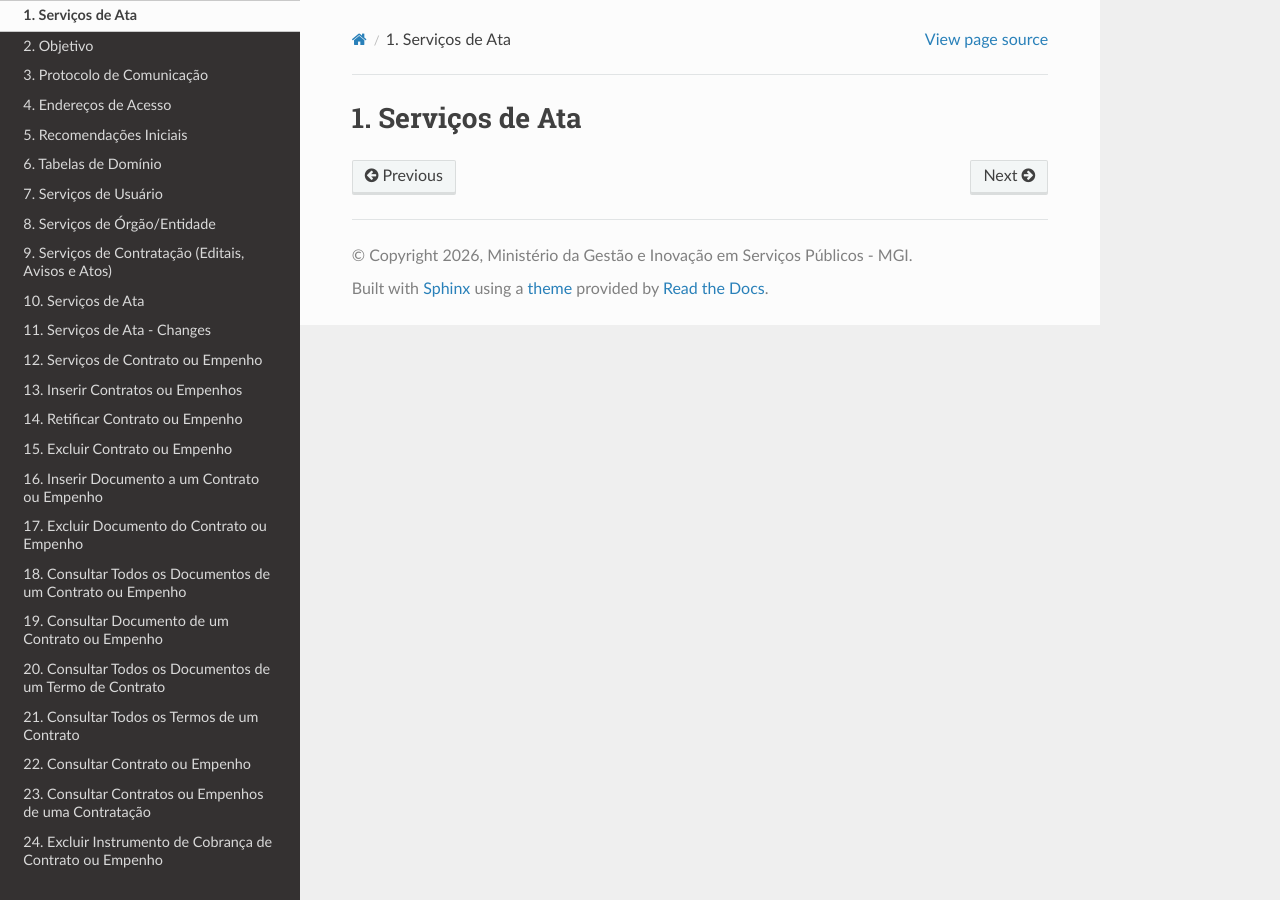
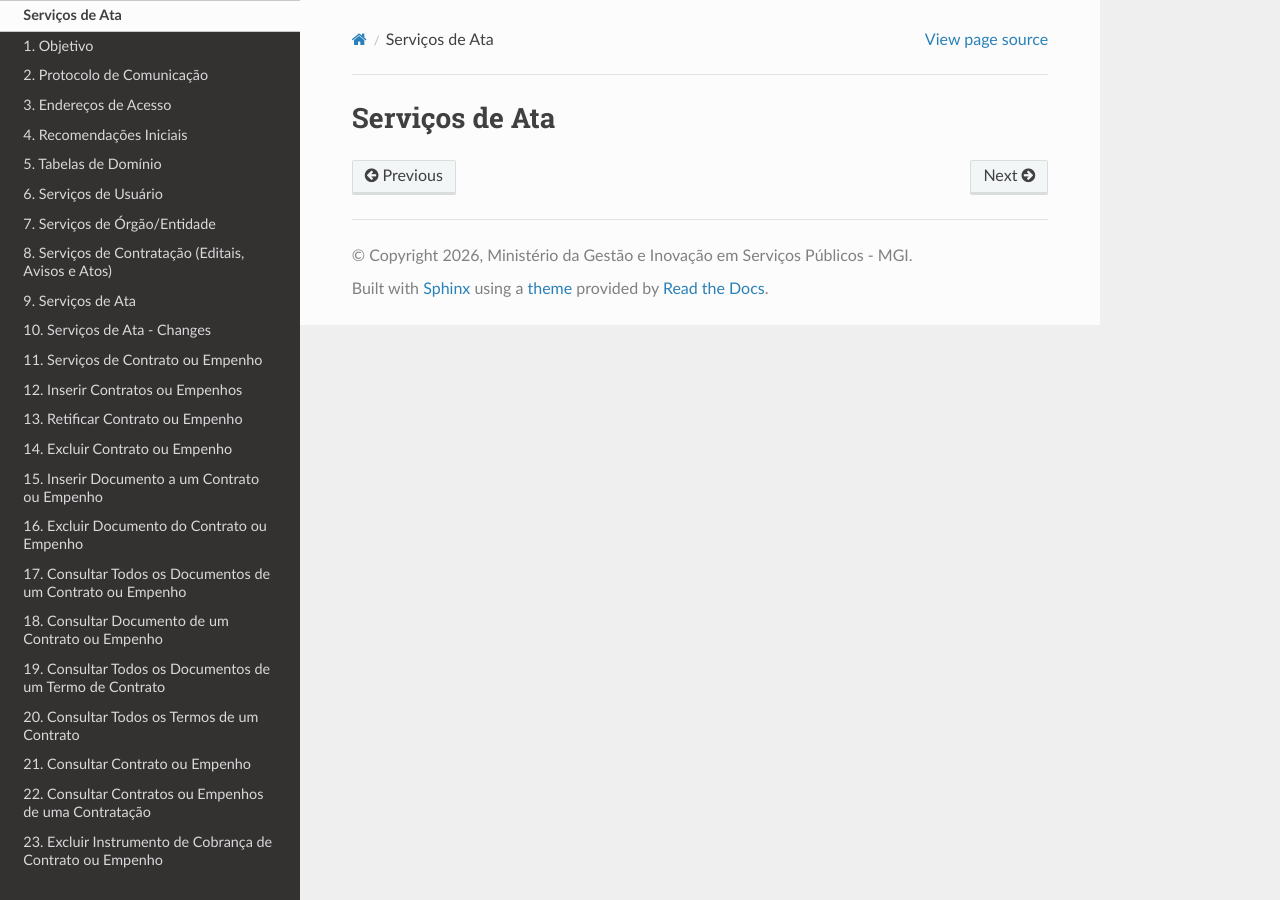
Before and after one commit to carlosmgi/Manual-de-Integracao-do-PNCP, a Sphinx documentation site: the page built from docs/source/servicos_de_ata/index.rst, in a window 1280 px wide. Built offline with Sphinx 7.4.7 and the Read the Docs theme 3.1.0, drawn with Linux system fonts in a browser that asks for light colours; pages that are not in the unit, such as notebooks, are missing from menus.

Commit message:
Update index.rst

```diff
--- a/docs/source/servicos_de_ata/index.rst
+++ b/docs/source/servicos_de_ata/index.rst
@@ -2,6 +2,8 @@
 ===============
 
 .. toctree::
-   :maxdepth: 1
+   :numbered:
+   :maxdepth: 2
+   :caption: Serviços de Ata
 
    Inserir Ata
```
